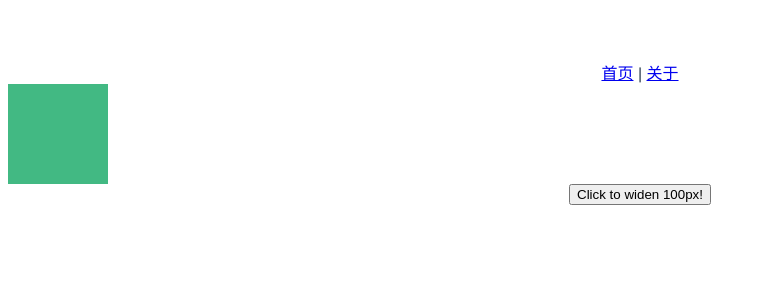
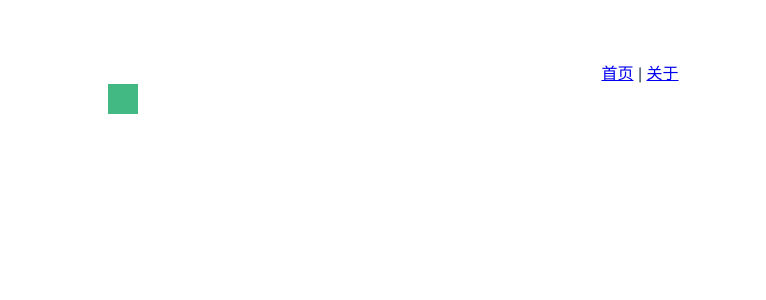
Before and after one commit to SimpleLearnCoding/todos, a Vue app: page / in a window 1280 px wide. Shown: the top 300 px of the page, without its empty margins (0-766 px from the left). Built offline with nearby package versions, Linux system fonts and the light colour scheme.

Commit message:
comment: 使用 CSS 属性 - animation 配合 @keyframes 来设置动画效果

```diff
--- /dev/null
+++ b/src/components/MoveAnimation.vue
@@ -0,0 +1,40 @@
+<template>
+    <!--  需求：一个来回滑动的方块  -->
+    <div class="box"></div>
+</template>
+
+<script setup>
+
+</script>
+
+<style scoped>
+.box {
+    width: 30px;
+    height: 30px;
+    background: #42b983;
+
+    /**
+    * 使用相对定位，并进行线性移动动画
+    * animation 属性：move 动画、持续 2s、线性移动、无限循环
+    * 其中，move 动画由 @keyframes 进行定制
+    */
+    position: relative;
+    animation: move 2s linear infinite;
+}
+
+/**
+ * @keyframes 定制 move 动画
+ * 内部定义了动画 0%、50% 和 100% 的位置
+ */
+@keyframes move {
+    0% {
+        left: 0
+    }
+    50% {
+        left: 200px
+    }
+    100% {
+        left: 0
+    }
+}
+</style>
--- a/src/pages/HomePage.vue
+++ b/src/pages/HomePage.vue
@@ -8,18 +8,22 @@
         <WidenAnimation></WidenAnimation>
     </div>
 
+    <div v-if="version === 3">
+        <MoveAnimation></MoveAnimation>
+    </div>
 </template>
 
 <script setup>
 
 import TodoList from "../components/TodoList"
 import WidenAnimation from "../components/WidenAnimation"
+import MoveAnimation from "@/components/MoveAnimation";
 
 /**
  * 控制显示页面的版本号
  * @type {number}
  */
-const version = 2
+const version = 3
 
 </script>
 
```
